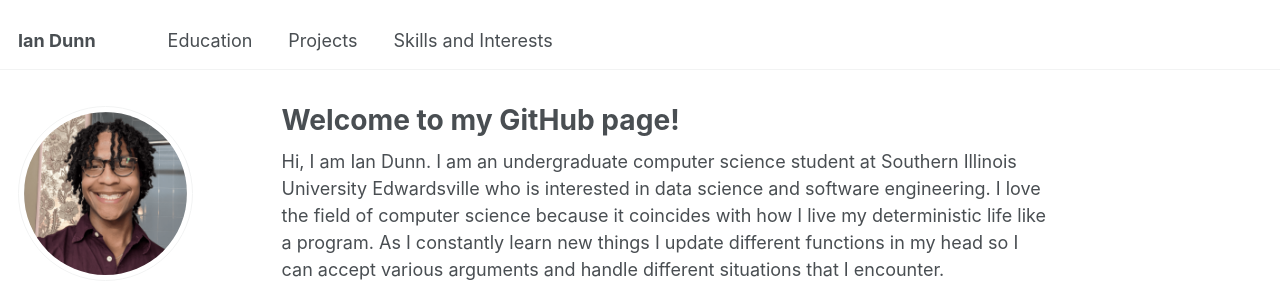
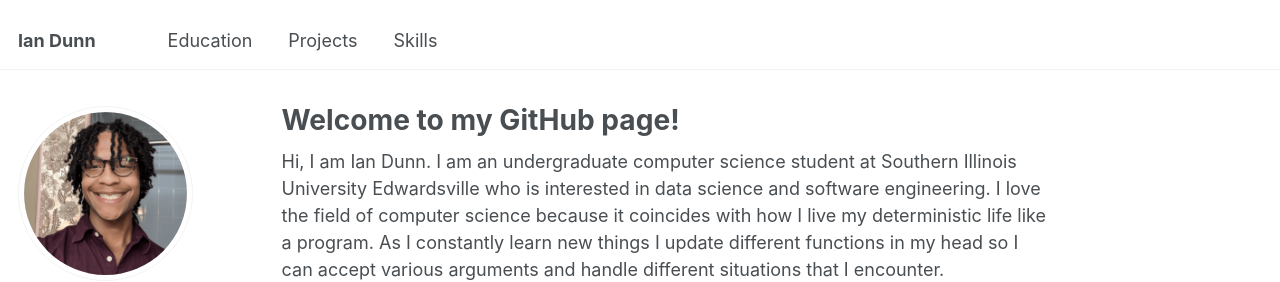
Before and after one commit to 1ntentions/1ntentions.github.io, a Jekyll site: the page built from _pages/about.md, in a window 1280 px wide. Shown: the top 282 px of the page. Built offline with Jekyll 4.4.1, drawn with Linux system fonts in a browser that asks for light colours.

Commit message:
Update navigation.yml

```diff
--- a/_data/navigation.yml
+++ b/_data/navigation.yml
@@ -11,5 +11,5 @@ main:
   - title: "Projects"
     url: /projects/
 
-  - title: "Skills and Interests"
+  - title: "Skills"
     url: /skills/
```
